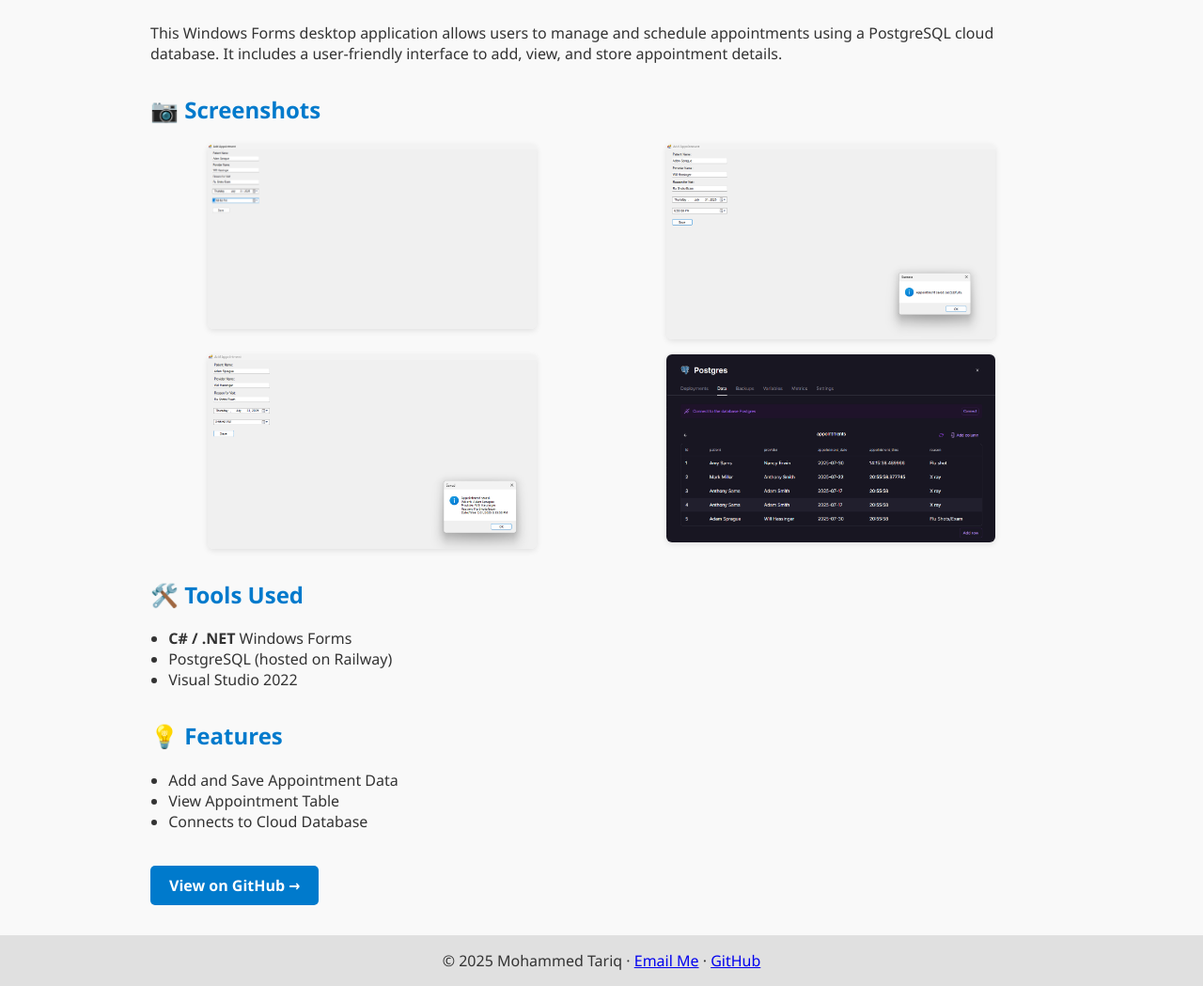
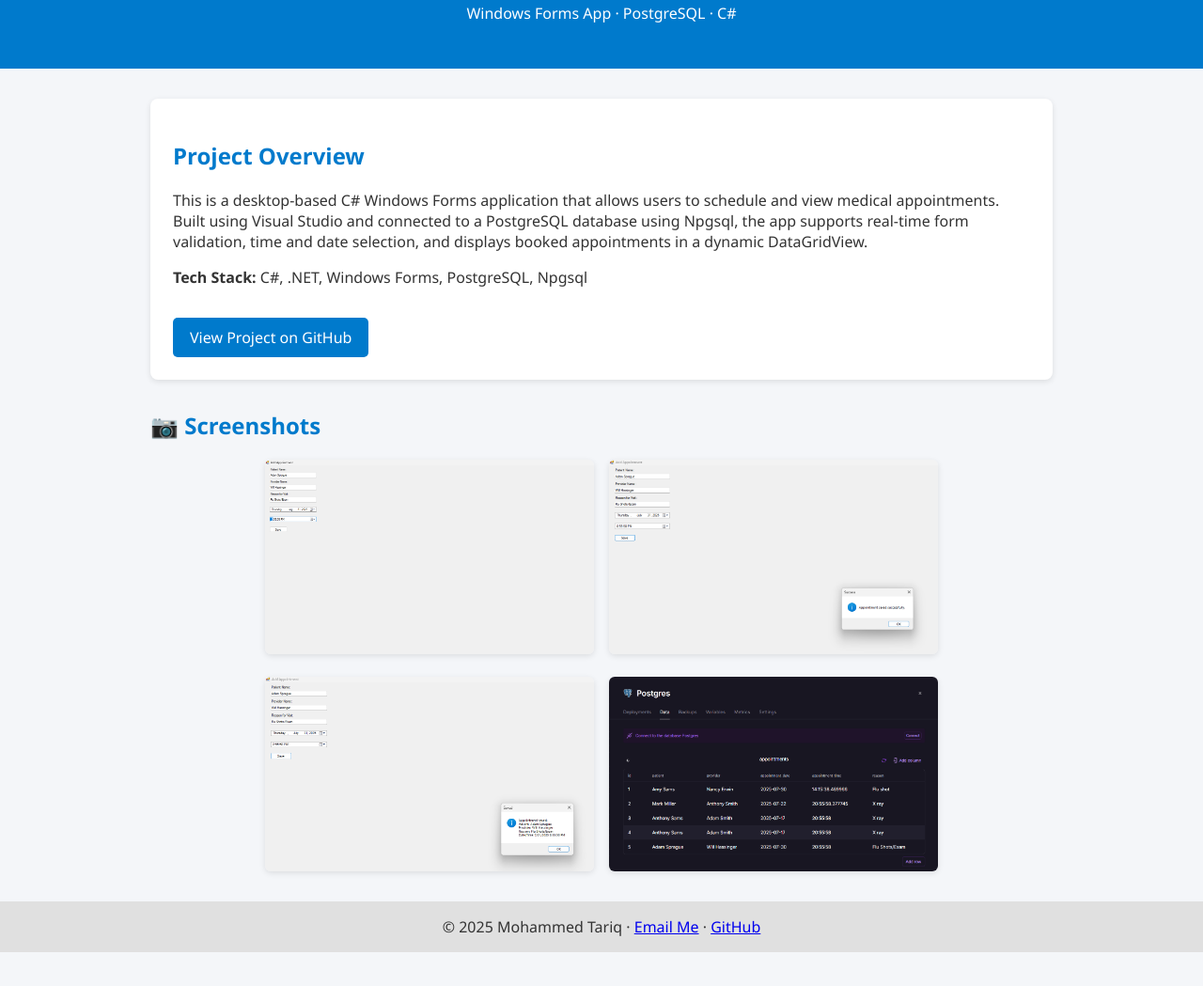
Before and after one commit to MTariq2023/MohammedTariq.github.io, a plain HTML site: page appointment-system.html in a window 1280 px wide. Shown: the part 115-1164 px from the top of the page at 94% size. After the commit the page ends 1128 px from the top, so only its background shows below. Drawn offline with Linux system fonts and the light colour scheme.

Commit message:
Update appointment-system.html

```diff
--- a/appointment-system.html
+++ b/appointment-system.html
@@ -3,12 +3,12 @@
 <head>
   <meta charset="UTF-8" />
   <meta name="viewport" content="width=device-width, initial-scale=1.0"/>
-  <title>Appointment Booking System</title>
+  <title>Appointment Booking System | Mohammed Tariq</title>
   <style>
     body {
       margin: 0;
       font-family: 'Segoe UI', Tahoma, Geneva, Verdana, sans-serif;
-      background-color: #f9f9f9;
+      background-color: #f4f6f9;
       color: #333;
     }
 
@@ -21,59 +21,61 @@
 
     .container {
       max-width: 960px;
-      margin: 2rem auto;
-      padding: 0 1rem;
+      margin: 0 auto;
+      padding: 2rem;
     }
 
-    h1 {
-      margin: 0;
+    h1, h2 {
+      color: #007acc;
     }
 
-    h2 {
-      color: #007acc;
-      margin-top: 2rem;
+    .project-description {
+      background: white;
+      padding: 1.5rem;
+      border-radius: 8px;
+      box-shadow: 0 2px 6px rgba(0,0,0,0.1);
+      margin-bottom: 2rem;
     }
 
-    ul {
-      padding-left: 1.2rem;
+    .project-description a.button {
+      display: inline-block;
+      background-color: #007acc;
+      color: white;
+      padding: 10px 18px;
+      border-radius: 5px;
+      text-decoration: none;
+      margin-top: 1rem;
+    }
+
+    .project-description a.button:hover {
+      background-color: #005e99;
     }
 
     .screenshot-grid {
-      display: grid;
-      grid-template-columns: repeat(2, 1fr);
-      gap: 1rem;
-      justify-items: center;
+      display: flex;
+      flex-direction: column;
+      gap: 1.5rem;
+      align-items: center;
     }
 
-    .screenshot-grid img {
-      width: 90%;
+    .screenshot-row {
+      display: flex;
+      gap: 1rem;
+      justify-content: center;
+      flex-wrap: wrap;
+    }
+
+    .screenshot-row img {
+      width: 100%;
       max-width: 350px;
       border-radius: 6px;
       box-shadow: 0 2px 6px rgba(0,0,0,0.1);
-    }
-
-    .btn {
-      display: inline-block;
-      background-color: #007acc;
-      color: white;
-      padding: 10px 20px;
-      margin-top: 20px;
-      border: none;
-      border-radius: 5px;
-      text-decoration: none;
-      font-weight: bold;
-      transition: background-color 0.2s ease;
-    }
-
-    .btn:hover {
-      background-color: #005c99;
     }
 
     footer {
       text-align: center;
       padding: 1rem;
       background-color: #e0e0e0;
-      margin-top: 2rem;
     }
   </style>
 </head>
@@ -81,37 +83,34 @@
 
   <header>
     <h1>Appointment Booking System</h1>
+    <p>Windows Forms App · PostgreSQL · C#</p>
   </header>
 
   <div class="container">
-    <p>
-      This Windows Forms desktop application allows users to manage and schedule appointments using a PostgreSQL cloud database.
-      It includes a user-friendly interface to add, view, and store appointment details.
-    </p>
 
-    <h2>📷 Screenshots</h2>
-    <div class="screenshot-grid">
-      <img src="images/appointment-1.png" alt="Appointment Form UI">
-      <img src="images/appointment-2.png" alt="Appointment Saved UI">
-      <img src="images/appointment-3.png" alt="Appointment Table View">
-      <img src="images/appointment-4.png" alt="Database Table Screenshot">
-    </div>
+    <section class="project-description">
+      <h2>Project Overview</h2>
+      <p>This is a desktop-based C# Windows Forms application that allows users to schedule and view medical appointments. Built using Visual Studio and connected to a PostgreSQL database using Npgsql, the app supports real-time form validation, time and date selection, and displays booked appointments in a dynamic DataGridView.</p>
 
-    <h2>🛠️ Tools Used</h2>
-    <ul>
-      <li><strong>C# / .NET</strong> Windows Forms</li>
-      <li>PostgreSQL (hosted on Railway)</li>
-      <li>Visual Studio 2022</li>
-    </ul>
+      <p><strong>Tech Stack:</strong> C#, .NET, Windows Forms, PostgreSQL, Npgsql</p>
 
-    <h2>💡 Features</h2>
-    <ul>
-      <li>Add and Save Appointment Data</li>
-      <li>View Appointment Table</li>
-      <li>Connects to Cloud Database</li>
-    </ul>
+      <a class="button" href="https://github.com/MTariq2023/appointment-booking-system" target="_blank">View Project on GitHub</a>
+    </section>
 
-    <a class="btn" href="https://github.com/MohammedTariq/AppointmentSystem" target="_blank">View on GitHub →</a>
+    <section class="screenshots">
+      <h2>📷 Screenshots</h2>
+      <div class="screenshot-grid">
+        <div class="screenshot-row">
+          <img src="images/appointment-1.png" alt="Appointment Form UI">
+          <img src="images/appointment-2.png" alt="Appointment Saved UI">
+        </div>
+        <div class="screenshot-row">
+          <img src="images/appointment-3.png" alt="Appointment Table View">
+          <img src="images/appointment-4.png" alt="Database Table Screenshot">
+        </div>
+      </div>
+    </section>
+
   </div>
 
   <footer>
```
